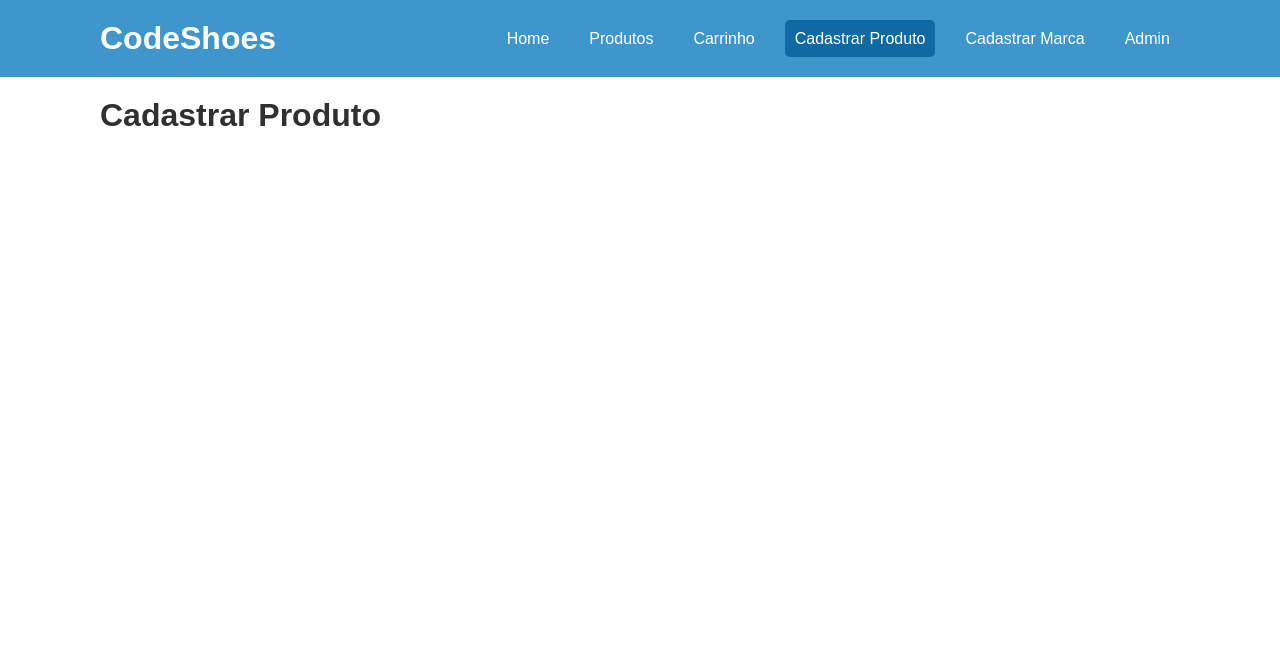
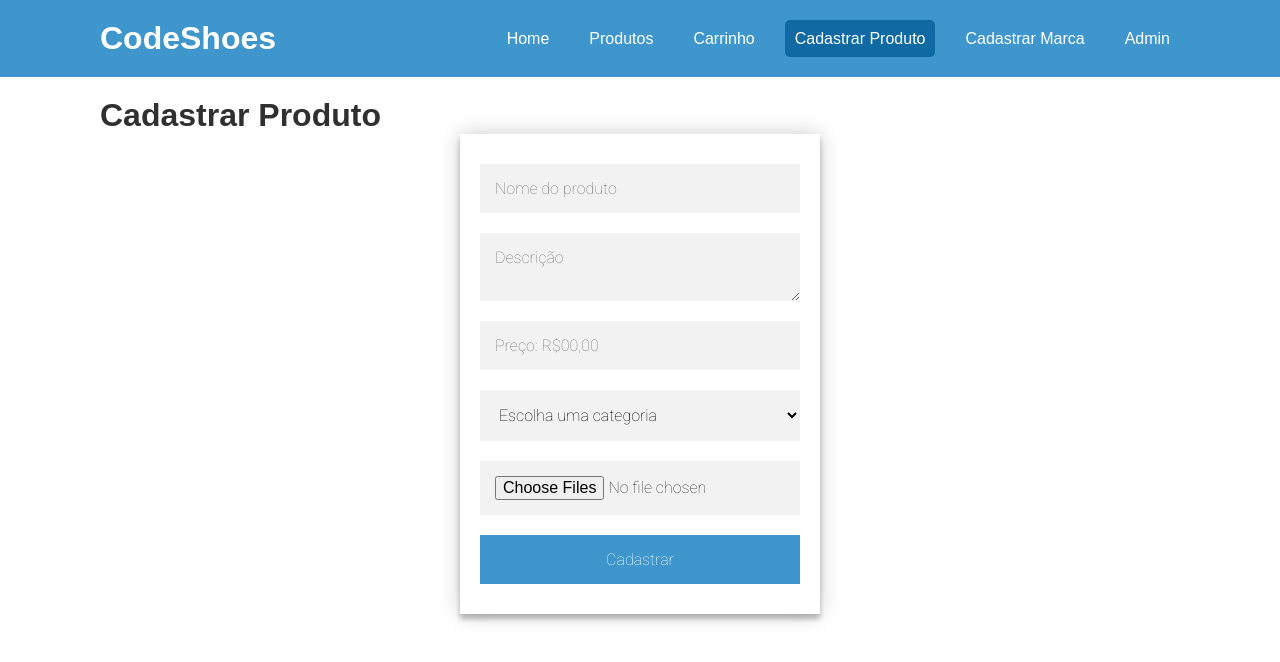
Before and after one commit to ArthurBonaldi/Desafio_React_Code_Bonaldi_Gabi, a React (Vite) app in the folder client/: page /new-product in a window 1280 px wide. Shown: the top 662 px of the page. Built offline with nearby package versions, Linux system fonts and the light colour scheme.

Commit message:
Cadastro produtos pronto

```diff
--- /dev/null
+++ b/client/src/components/Forms/FormCadProduto.jsx
@@ -0,0 +1,57 @@
+import React from 'react'
+import './Forms.css'
+
+export function FormCadProduto() {
+  return (
+    <>
+        <div class="form-container">
+        <form class="register-form">
+            <input
+            id="nome_produto"
+            class="form-field"
+            type="text"
+            placeholder="Nome do produto"
+            name="nome_produto"
+            />
+            <textarea
+            id="descricao"
+            class="form-field"
+            type="text"
+            placeholder="Descrição"
+            name="descricao"
+            />
+            <input
+            id="preco"
+            class="form-field"
+            type="text"
+            placeholder="Preço: R$00,00"
+            name="preco"
+            />
+            <select name='marca'
+            class="form-field">
+                <option
+                class="form-field"
+                value=""
+                selected>
+                    Escolha uma categoria
+                </option>
+                <option
+                class="form-field"
+                value="marca1"> Marca 1
+                </option>
+            </select>
+            <input multiple
+            id="fotos"
+            class="form-field"
+            type="file"
+            placeholder="Preço: R$00,00"
+            name="imagem[]"
+            />
+            <button class="form-field" type="submit">
+            Cadastrar
+            </button>
+        </form>
+        </div>
+    </>
+  );
+}
--- a/client/src/components/Forms/FormLogin.jsx
+++ b/client/src/components/Forms/FormLogin.jsx
@@ -1,5 +1,5 @@
 import React from 'react'
-import './FormLogin.css'
+import './Forms.css'
 
 export function FormLogin() {
   return (
--- a/client/src/components/Forms/FormLogin.css
+++ b/client/src/components/Forms/Forms.css
@@ -28,9 +28,11 @@
   font-family: "Roboto", sans-serif;
 }
 
-input {
+input, select, textarea{
   background: #f2f2f2;
 }
+
+
 
 button {
   background: #3F96CD;
--- a/client/src/pages/NewProduct/index.jsx
+++ b/client/src/pages/NewProduct/index.jsx
@@ -1,10 +1,12 @@
 import React from 'react'
 import { PageContainer } from '../../GlobalStyle';
+import { FormCadProduto } from '../../components/Forms/FormCadProduto';
 
 export function NewProduct() {
   return (
     <PageContainer>
       <h1>Cadastrar Produto</h1>
+      <FormCadProduto></FormCadProduto>
     </PageContainer>
   );
 }
```
